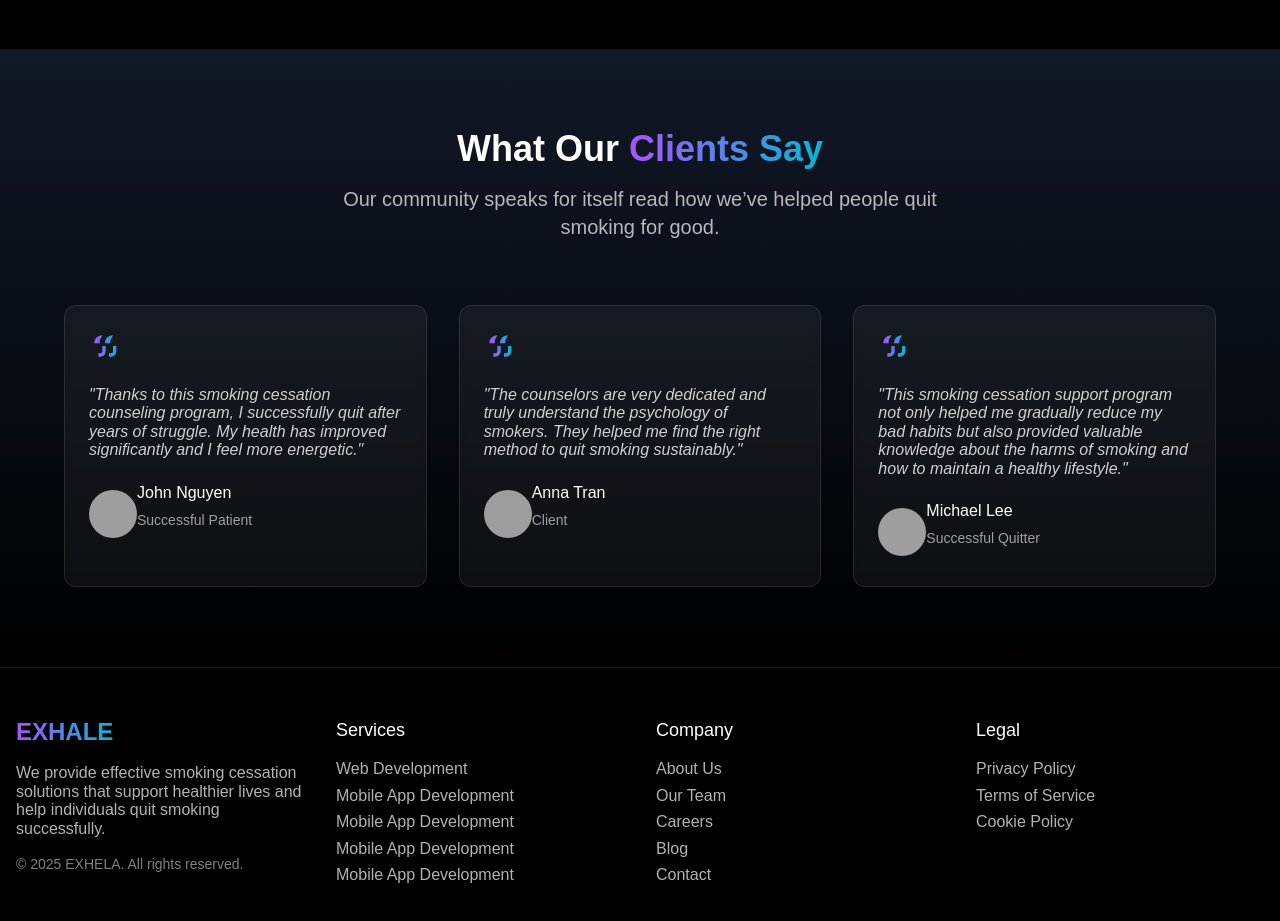
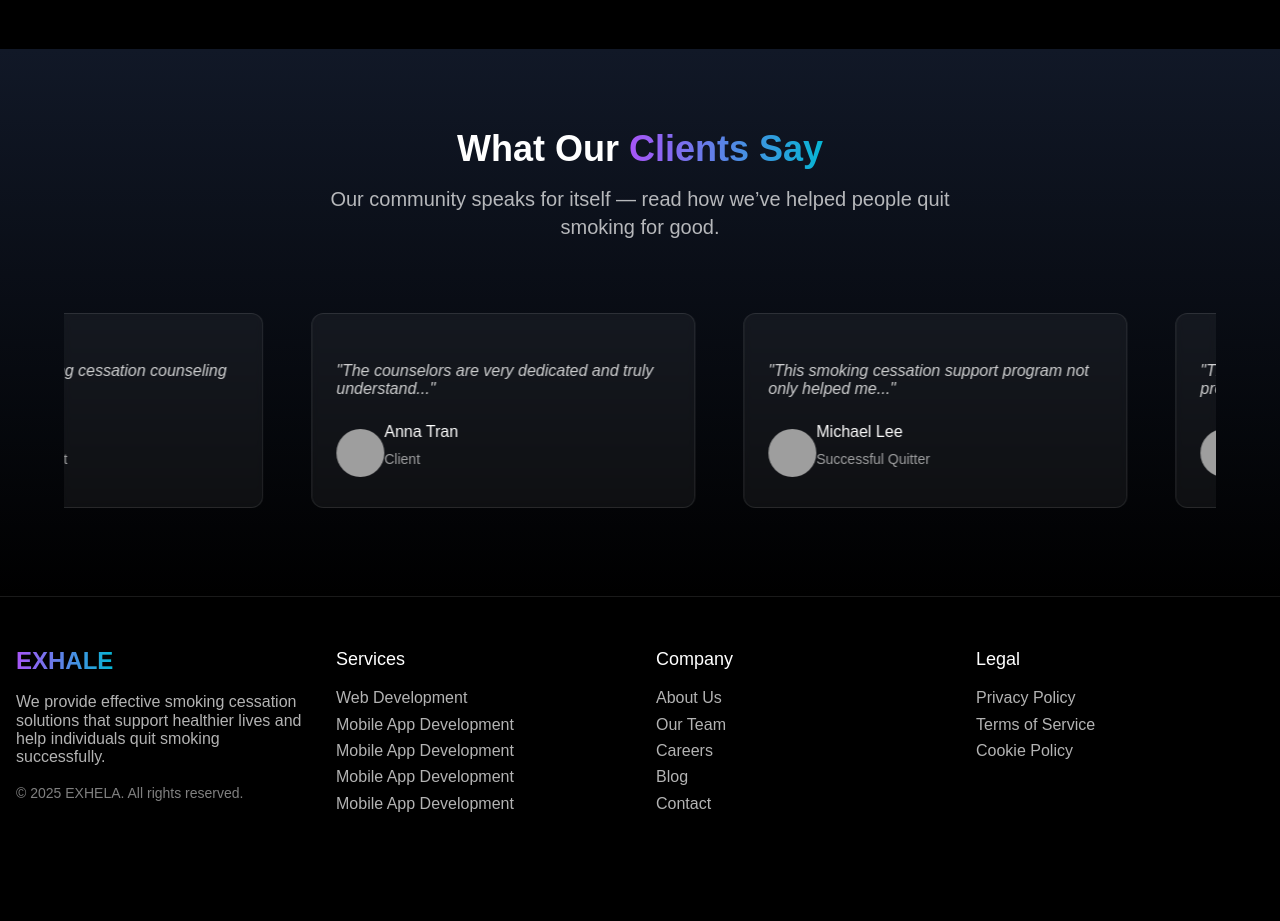
Before and after one commit to Vuong-king/FrontEnd_Smoking_Cessation, a React (Vite) app: page / in a window 1280 px wide. Shown: the part 3680-4601 px from the top of the page. After the commit the page ends 4557 px from the top, so only its background shows below. Built offline with nearby package versions, Linux system fonts and the light colour scheme; grey boxes are pictures that could not be loaded.

Commit message:
Animation Testimonials

```diff
--- a/src/App.jsx
+++ b/src/App.jsx
@@ -1,19 +1,16 @@
-
-
 import { BrowserRouter as Router, Routes, Route } from "react-router-dom";
 import { Outlet } from "react-router-dom";
-import 'antd/dist/reset.css';
+import "antd/dist/reset.css";
 
 // Layout
 import { Navbar } from "./layouts/Navbar";
 import { Footer } from "./layouts/Footer";
-
+import ScrollToTop from "./layouts/ScrolltoTop";
 
 // Pages
 import HomePages from "./pages/generic/home/HomePage";
 import AuthPage from "./pages/auth/AuthPage";
 import NotFoundPage from "./pages/error/404Page";
-
 
 // ===== Layout Wrapper =====
 const Layout = () => (
@@ -30,28 +27,22 @@ const Layout = () => (
 function App() {
   return (
     <Router>
-      {/* <ScrollToTop /> */}
+      <ScrollToTop />
       <Routes>
         {/*  Route useuse layout */}
         <Route path="/login" element={<AuthPage />} />
-        {/* <Route path="/register" element={<Register />} />
-        <Route path="forgot-password" element={<ForgotPassword />} /> */}
 
         {/*  Route not useuse layout */}
         <Route element={<Layout />}>
           <Route path="/" element={<HomePages />} />
+        </Route>
 
-          {/* 404 layout */}
-          <Route
-            path="*"
-            element={
-              <NotFoundPage/>
-            }
-          />
-        </Route>
         {/* Admin routes */}
         {/* <Route path='/admin/dashboard' element={<DashboardAdmin />} />
         <Route path='/admin/dashboard/user-management' element={<UserManagement />} /> */}
+
+        {/* 404 layout */}
+        <Route path="*" element={<NotFoundPage />} />
       </Routes>
     </Router>
   );
--- a/src/components/generic/home/Testimonials.jsx
+++ b/src/components/generic/home/Testimonials.jsx
@@ -1,36 +1,32 @@
-import { Image } from "antd"
 
+import { Image } from "antd";
+import { Marquee } from "../../ui/Marquee";
 
 export function Testimonials() {
   const testimonials = [
     {
-      quote:
-        "Thanks to this smoking cessation counseling program, I successfully quit after years of struggle. My health has improved significantly and I feel more energetic.",
+      quote: "Thanks to this smoking cessation counseling program...",
       author: "John Nguyen",
       position: "Successful Patient",
       avatar: "/placeholder-smoking.svg?height=80&width=80",
     },
     {
-      quote:
-        "The counselors are very dedicated and truly understand the psychology of smokers. They helped me find the right method to quit smoking sustainably.",
+      quote: "The counselors are very dedicated and truly understand...",
       author: "Anna Tran",
       position: "Client",
       avatar: "/placeholder-smoking.svg?height=80&width=80",
     },
     {
-      quote:
-        "This smoking cessation support program not only helped me gradually reduce my bad habits but also provided valuable knowledge about the harms of smoking and how to maintain a healthy lifestyle.",
+      quote: "This smoking cessation support program not only helped me...",
       author: "Michael Lee",
       position: "Successful Quitter",
       avatar: "/placeholder-smoking.svg?height=80&width=80",
     },
   ];
 
-
   return (
     <section id="testimonials" className="py-20 bg-gradient-to-b from-gray-900 to-black">
-      <div className="container mx-auto px-4">
-        <div className="text-center mb-16">
+      <div className="container mx-auto px-4 text-center mb-16">
         <h2 className="text-3xl md:text-4xl font-bold mb-4">
           What Our{" "}
           <span className="bg-clip-text text-transparent bg-gradient-to-r from-purple-500 to-cyan-500">
@@ -38,41 +34,24 @@ export function Testimonials() {
           </span>
         </h2>
         <p className="text-xl text-white/70 max-w-2xl mx-auto">
-          Our community speaks for itself read how we’ve helped people quit smoking for good.
+          Our community speaks for itself — read how we’ve helped people quit smoking for good.
         </p>
       </div>
 
-        <div className="grid grid-cols-1 md:grid-cols-3 gap-8 max-w-6xl mx-auto">
+      {/* ✅ Marquee usage */}
+      <Marquee pauseOnHover className="max-w-6xl mx-auto">
         {testimonials.map((testimonial, index) => (
           <div
             key={index}
-              className="bg-white/5 backdrop-blur-sm border border-white/10 rounded-xl p-6 hover:border-cyan-500/50 transition-all"
+            className="min-w-[300px] max-w-sm mx-4 bg-white/5 backdrop-blur-sm border border-white/10 rounded-xl p-6 hover:border-cyan-500/50 transition-all"
           >
             <div className="mb-6">
-                <svg width="32" height="32" viewBox="0 0 32 32" fill="none" xmlns="http://www.w3.org/2000/svg">
-                  <path
-                    d="M10.667 13.333H5.33366C5.33366 8 9.33366 5.333 13.3337 5.333L12.0003 8C10.667 9.333 10.667 11.333 10.667 13.333ZM21.3337 13.333H16.0003C16.0003 8 20.0003 5.333 24.0003 5.333L22.667 8C21.3337 9.333 21.3337 11.333 21.3337 13.333ZM24.0003 16V21.333C24.0003 22.4 23.067 23.333 22.0003 23.333H20.0003V26.667H22.0003C24.9337 26.667 27.3337 24.267 27.3337 21.333V16H24.0003ZM13.3337 16V21.333C13.3337 22.4 12.4003 23.333 11.3337 23.333H9.33366V26.667H11.3337C14.267 26.667 16.667 24.267 16.667 21.333V16H13.3337Z"
-                    fill="url(#paint0_linear)"
-                  />
-                  <defs>
-                    <linearGradient
-                      id="paint0_linear"
-                      x1="5.33366"
-                      y1="16"
-                      x2="27.3337"
-                      y2="16"
-                      gradientUnits="userSpaceOnUse"
-                    >
-                      <stop stopColor="#A855F7" />
-                      <stop offset="1" stopColor="#06B6D4" />
-                    </linearGradient>
-                  </defs>
-                </svg>
+              {/* SVG Icon */}
             </div>
             <p className="text-white/80 mb-6 italic">"{testimonial.quote}"</p>
             <div className="flex items-center">
               <Image
-                  src={testimonial.avatar || "/placeholder.svg"}
+                src={testimonial.avatar}
                 alt={testimonial.author}
                 width={48}
                 height={48}
@@ -85,8 +64,7 @@ export function Testimonials() {
             </div>
           </div>
         ))}
-        </div>
-      </div>
+      </Marquee>
     </section>
-  )
+  );
 }
--- /dev/null
+++ b/src/components/ui/Marquee.jsx
@@ -0,0 +1,38 @@
+
+
+import clsx from "clsx";
+
+export function Marquee({
+  className,
+  reverse = false,
+  pauseOnHover = false,
+  children,
+  vertical = false,
+  repeat = 4,
+  ...props
+}) {
+  return (
+    <div
+      {...props}
+      className={clsx(
+        "group flex overflow-hidden p-2 [--duration:40s] [--gap:1rem] [gap:var(--gap)]",
+        vertical ? "flex-col" : "flex-row",
+        className
+      )}
+    >
+      {Array.from({ length: repeat }).map((_, i) => (
+        <div
+          key={i}
+          className={clsx(
+            "flex shrink-0 justify-around [gap:var(--gap)]",
+            vertical ? "animate-marquee-vertical flex-col" : "animate-marquee flex-row",
+            pauseOnHover && "group-hover:[animation-play-state:paused]",
+            reverse && "[animation-direction:reverse]"
+          )}
+        >
+          {children}
+        </div>
+      ))}
+    </div>
+  );
+}
--- a/src/index.css
+++ b/src/index.css
@@ -37,3 +37,25 @@ body {
     @apply bg-background text-foreground;
   }
 }
+
+@theme inline {
+  --animate-marquee: marquee var(--duration) infinite linear;
+  --animate-marquee-vertical: marquee-vertical var(--duration) linear infinite;
+
+  @keyframes marquee {
+    from {
+      transform: translateX(0);
+    }
+    to {
+      transform: translateX(calc(-100% - var(--gap)));
+    }
+  }
+  @keyframes marquee-vertical {
+    from {
+      transform: translateY(0);
+    }
+    to {
+      transform: translateY(calc(-100% - var(--gap)));
+    }
+  }
+}
--- /dev/null
+++ b/src/layouts/ScrollToTop.jsx
@@ -0,0 +1,17 @@
+import { useEffect } from "react";
+import { useLocation } from "react-router-dom";
+
+function ScrollToTop() {
+  const { pathname } = useLocation();
+
+  useEffect(() => {
+    window.scrollTo({
+      top: 0,
+      behavior: "smooth",
+    });
+  }, [pathname]);
+
+  return null;
+}
+
+export default ScrollToTop;
--- a/src/pages/error/404Page.jsx
+++ b/src/pages/error/404Page.jsx
@@ -1,5 +1,9 @@
+import { Link } from "react-router-dom";
+
 export default function NotFoundPage() {
   return (
+    <div className="w-full min-h-screen bg-white">
+      <main className="w-full">
         <section className="py-10 bg-white font-serif">
           <div className="container mx-auto px-4">
             <div className="flex flex-col items-center">
@@ -23,16 +27,18 @@ export default function NotFoundPage() {
                   <p className="mb-6 text-gray-600">
                     The page you are looking for is not available!
                   </p>
-              <a
-                href="/"
+                  <Link
+                    to="/"
                     className="inline-block bg-green-600 text-white py-2 px-5 rounded hover:bg-green-700 transition"
                   >
                     Go to Home
-              </a>
+                  </Link>
                 </div>
               </div>
             </div>
           </div>
         </section>
+      </main>
+    </div>
   );
 }
--- a/tailwind.config.js
+++ b/tailwind.config.js
@@ -1,5 +1,5 @@
 /** @type {import('tailwindcss').Config} */
-module.exports = {
+export default {
   darkMode: ["class"],
   content: [
     "./pages/**/*.{js,jsx}",
@@ -68,12 +68,22 @@ module.exports = {
           from: { height: "var(--radix-accordion-content-height)" },
           to: { height: "0" },
         },
+        marquee: {
+          from: { transform: "translateX(0)" },
+          to: { transform: "translateX(calc(-100% - var(--gap)))" },
+        },
+        "marquee-vertical": {
+          from: { transform: "translateY(0)" },
+          to: { transform: "translateY(calc(-100% - var(--gap)))" },
+        },
       },
       animation: {
         "accordion-down": "accordion-down 0.2s ease-out",
         "accordion-up": "accordion-up 0.2s ease-out",
+        marquee: "marquee var(--duration) linear infinite",
+        "marquee-vertical": "marquee-vertical var(--duration) linear infinite",
       },
     },
   },
-  plugins: [require("tailwindcss-animate")],
+  plugins: [import("tailwindcss-animate")],
 };
```
Lines whose indentation alone changed are shown as unchanged.
